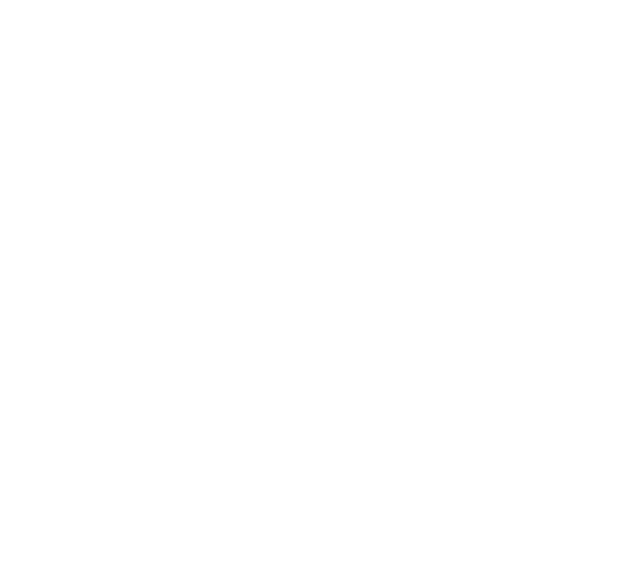
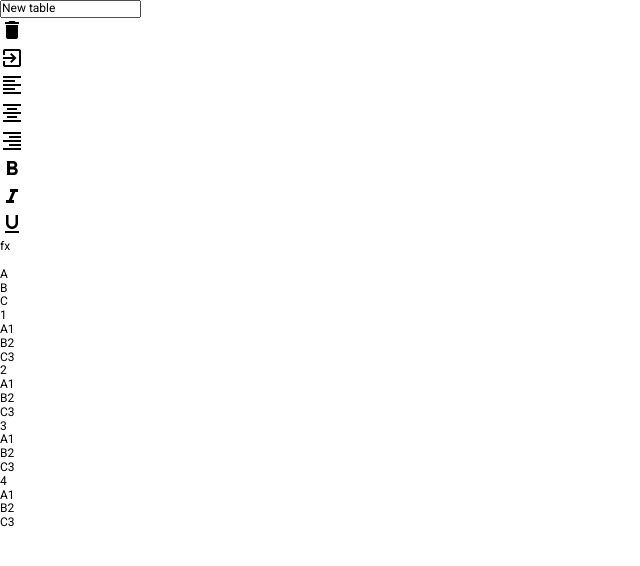
Before and after one commit to rin4ik/js-excel, a website built with webpack: page src/index.html in a window 1280 px wide. Shown: the whole page, without its empty margins (0-640 px from the left). Built offline with nearby package versions, Linux system fonts and the light colour scheme.

Commit message:
excel page

```diff
--- a/src/index.html
+++ b/src/index.html
@@ -5,15 +5,107 @@
     <meta http-equiv="X-UA-Compatible" content="IE=edge">
     <meta name="viewport" content="width=device-width, initial-scale=1.0">
     <link rel="shortcut" href="favicon.ico">
+    <link href="https://fonts.googleapis.com/icon?family=Material+Icons" rel="stylesheet">
     <title>Pure Javascript Excel</title>
 </head>
 <body>
     <div id="app" class="container">
         <div class="excel">
-            <div class="excel__header"></div>
-            <div class="excel__toolbar"></div>
-            <div class="excel__formula"></div>
-            <div class="excel__table"></div>
+            <div class="excel__header">
+                <input type="text" value="New table" class="input">
+                <div>
+                    <div class="button">
+                        <i class="material-icons">delete</i>
+                    </div>
+                    <div class="button">
+                        <i class="material-icons">exit_to_app</i>
+                    </div>
+                </div>
+            </div>
+            <div class="excel__toolbar">
+                <div class="button">
+                    <i class="material-icons">format_align_left</i>
+                </div>
+                <div class="button">
+                    <i class="material-icons">format_align_center</i>
+                </div>
+                <div class="button">
+                    <i class="material-icons">format_align_right</i>
+                </div>
+                <div class="button">
+                    <i class="material-icons">format_bold</i>
+                </div>
+                <div class="button">
+                    <i class="material-icons">format_italic</i>
+                </div>
+                <div class="button">
+                    <i class="material-icons">format_underline</i>
+                </div>
+            </div>
+            <div class="excel__formula">
+                <div class="info">fx</div>
+                <div class="input" contenteditable spellcheck="false"></div>
+            </div>
+            <div class="excel__table">
+                <div class="row">
+                    <div class="row-info"></div>
+                    <div class="row-data">
+                        <div class="column">
+                            A
+                        </div>
+                        <div class="column">
+                            B
+                        </div>
+                        <div class="column">
+                            C
+                        </div>
+                    </div>
+                </div>
+                <div class="row">
+                    <div class="row-info">1</div>
+                    <div class="row-data">
+                        <div class="cell selected" contenteditable> A1
+                        </div>
+                        <div class="cell" contenteditable> B2
+                        </div>
+                        <div class="cell" contenteditable> C3
+                        </div>
+                    </div>
+                </div>
+                <div class="row">
+                    <div class="row-info">2</div>
+                    <div class="row-data">
+                        <div class="cell" contenteditable> A1
+                        </div>
+                        <div class="cell" contenteditable> B2
+                        </div>
+                        <div class="cell" contenteditable> C3
+                        </div>
+                    </div>
+                </div>
+                <div class="row">
+                    <div class="row-info">3</div>
+                    <div class="row-data">
+                        <div class="cell" contenteditable> A1
+                        </div>
+                        <div class="cell" contenteditable> B2
+                        </div>
+                        <div class="cell" contenteditable> C3
+                        </div>
+                    </div>
+                </div>
+                <div class="row">
+                    <div class="row-info">4</div>
+                    <div class="row-data">
+                        <div class="cell" contenteditable> A1
+                        </div>
+                        <div class="cell" contenteditable> B2
+                        </div>
+                        <div class="cell" contenteditable> C3
+                        </div>
+                    </div>
+                </div>
+            </div>
         </div>
     </div>
 </body>
```
